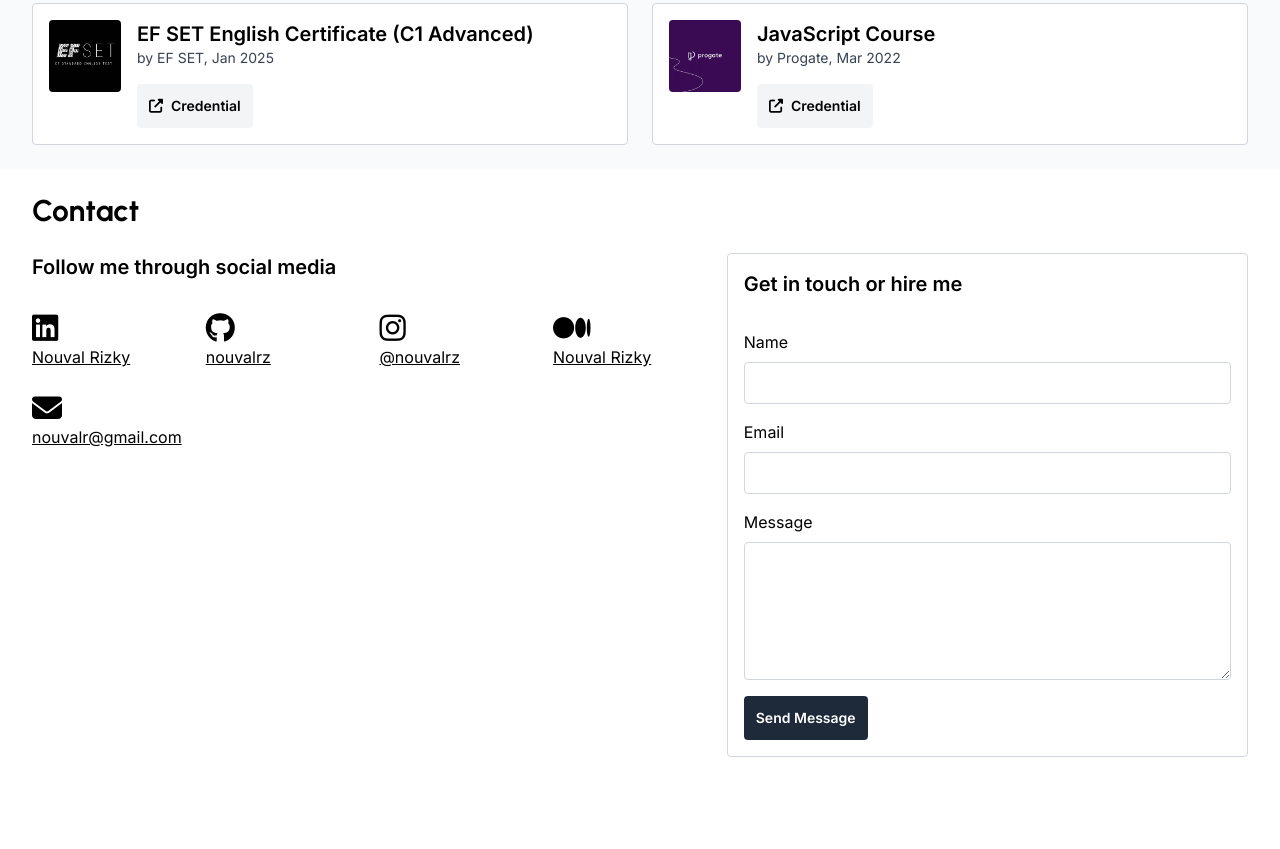
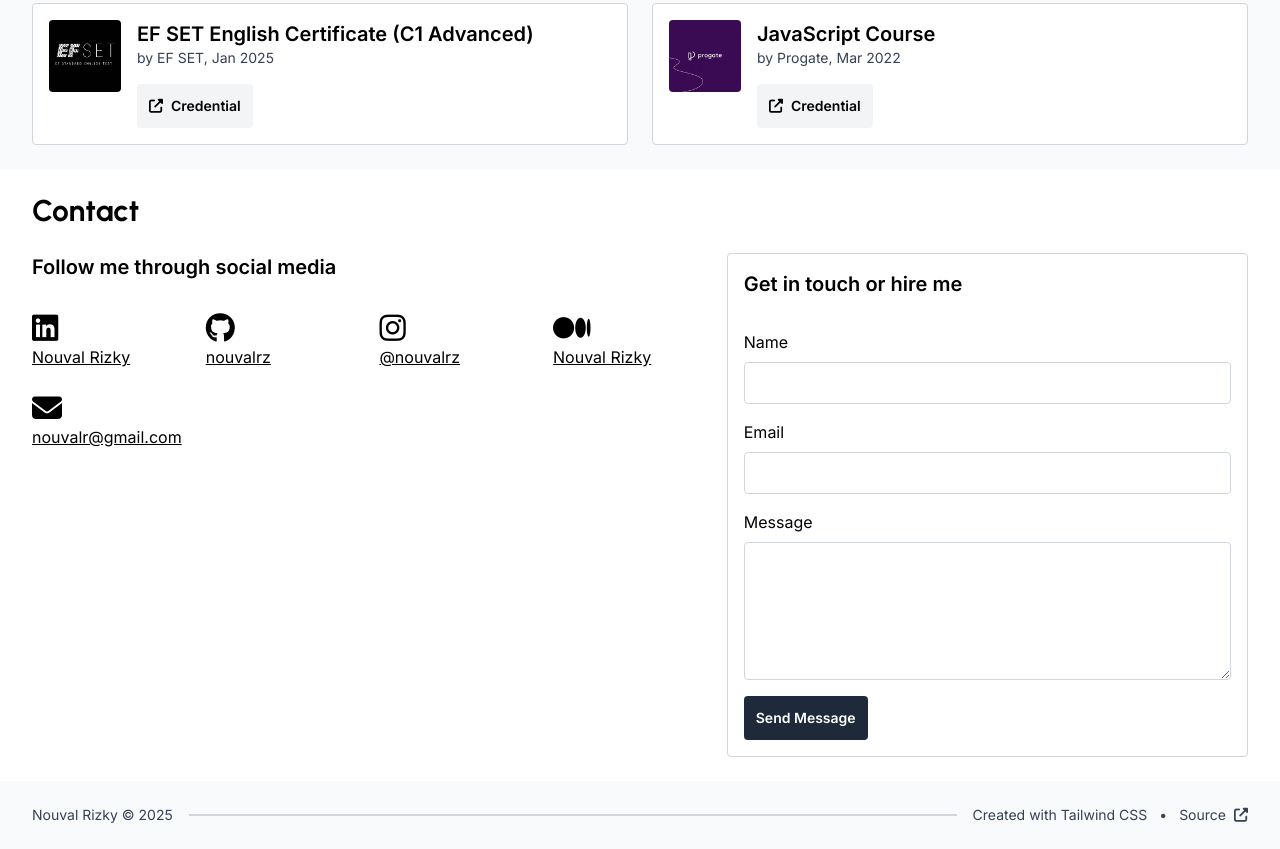
Before and after one commit to nouvalrz/nouvalrz.github.io, a website: page index.html in a window 1280 px wide. Shown: the part 3938-4787 px from the top of the page. Before the commit the page ends 4719 px from the top, so only its background shows below. Drawn offline with nearby package versions, Linux system fonts and the light colour scheme; a script that the page names is missing.

Commit message:
feat: footer

```diff
--- a/index.html
+++ b/index.html
@@ -705,8 +705,20 @@
       </div>
     </section>
   </main>
-  <footer>
-
+  <footer class="py-6 main-px bg-gray-50 dark:bg-gray-950">
+    <div class="container mx-auto">
+      <div class="flex flex-col items-center gap-4 lg:flex-row">
+        <p class="text-sm text-gray-700 dark:text-gray-400">Nouval Rizky © 2025</p>
+        <hr class="border-gray-300 flex-[1] border-[0.25px] lg:block hidden">
+        <div class="flex flex-row items-center gap-3">
+          <p class="text-sm text-gray-700 dark:text-gray-400">Created with Tailwind CSS</p>
+          <p class="text-sm text-gray-700 dark:text-gray-400">•</p>
+          <a class="text-sm text-gray-700 dark:text-gray-400"
+            href="https://github.com/nouvalrz/nouvalrz.github.io">Source<i
+              class="ml-2 fa-solid fa-up-right-from-square"></i></a>
+        </div>
+      </div>
+    </div>
   </footer>
 
   <script src="https://cdn.jsdelivr.net/npm/gsap@3.12.7/dist/gsap.min.js"></script>
```
Also changed, not shown: src/styles/output.css.
